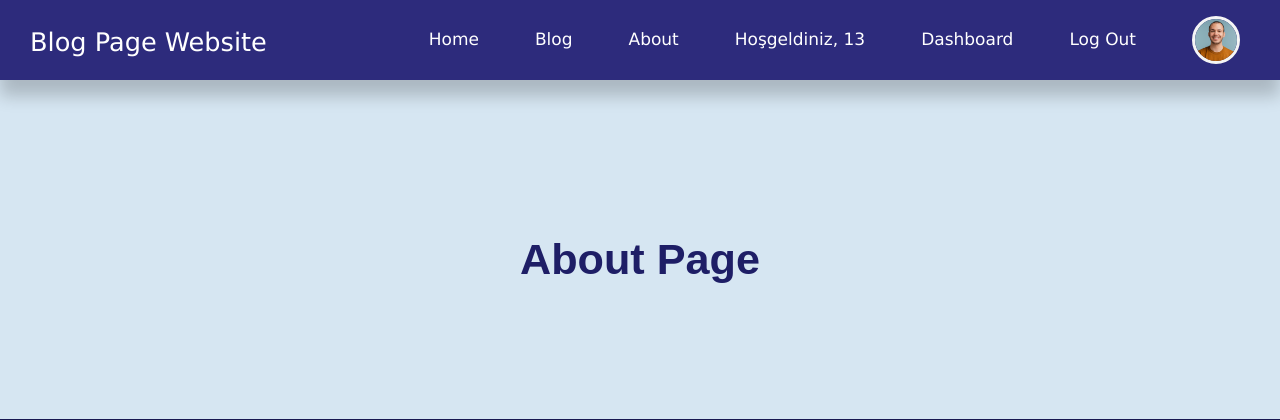
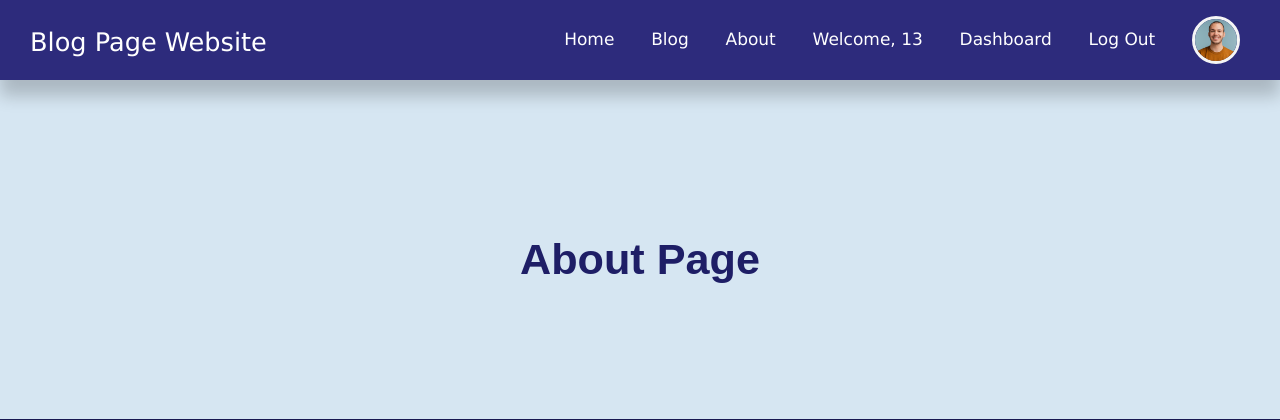
Before and after one commit to harunnn035/Blog-AppWebsite-with-Admin-Dashboard, a PHP site: page /about.php in a window 1280 px wide. Shown: the top 420 px of the page. Run offline with PHP 8.4, Linux system fonts and the light colour scheme; a user stored in the database is signed in.

Commit message:
blog-page-website

```diff
--- a/css/style.css
+++ b/css/style.css
@@ -163,7 +163,7 @@ nav .logo h3 span {
 
 nav .nav-link {
   display: flex;
-  gap: 3.5rem;
+  gap: 2.3rem;
   margin: 0;
   align-items: center;
 }
--- a/includes/navbar.php
+++ b/includes/navbar.php
@@ -21,7 +21,7 @@ session_start();
             <?php
             if (isset($_SESSION['userId'])) { ?>
                 <li>
-                    <a href="#">Hoşgeldiniz, <?php echo htmlspecialchars($_SESSION['userNm']); ?></a>
+                    <a href="#">Welcome, <?php echo htmlspecialchars($_SESSION['userNm']); ?></a>
                 </li>
                 <li>
                     <a class="dash" href="../admin/dashboard.php">Dashboard</a>
```
